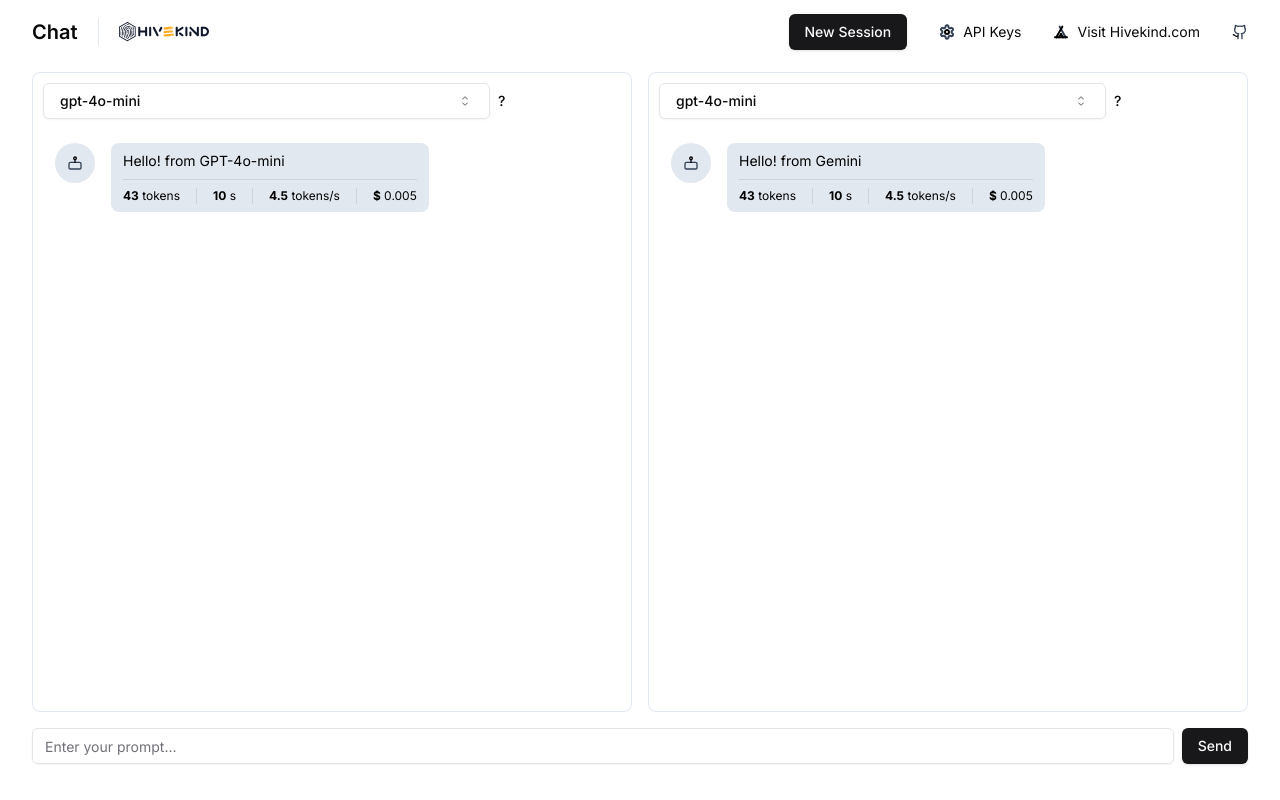
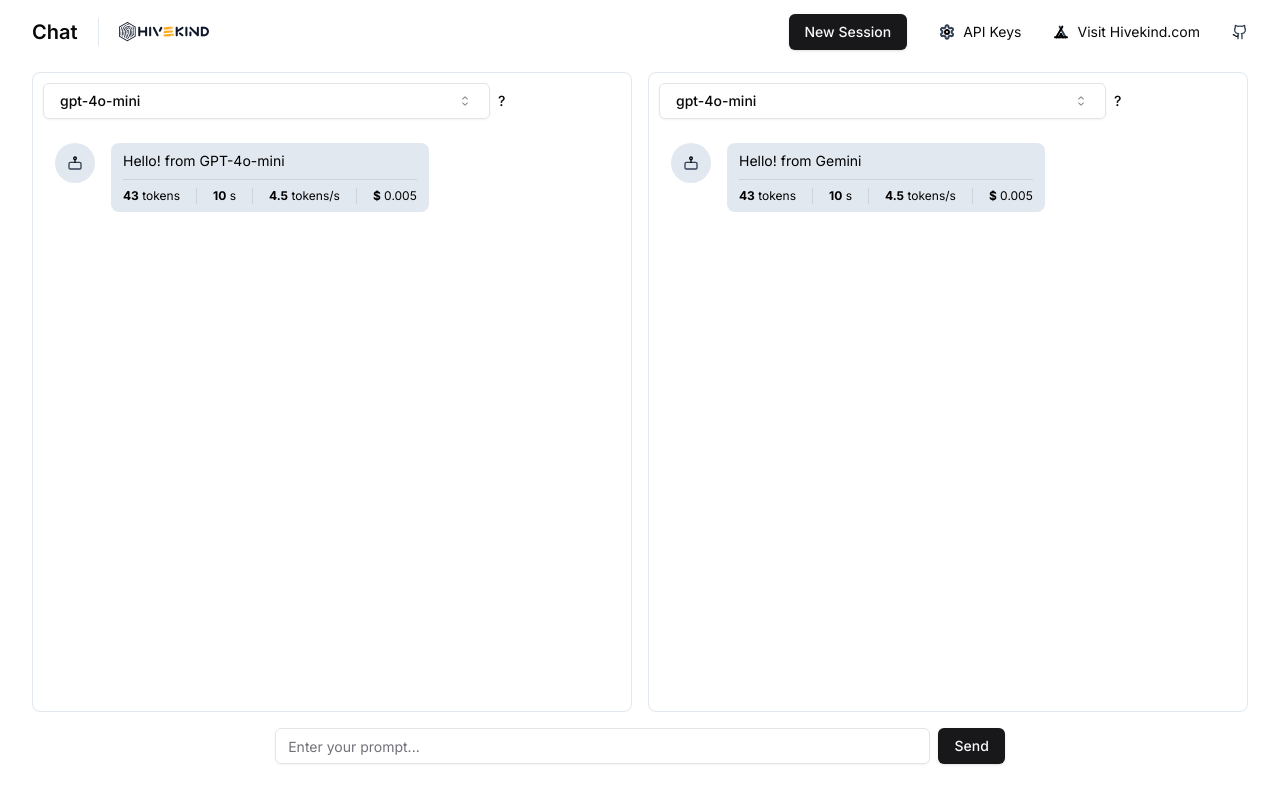
Before and after one commit to Hivekind/hivechat, a Next.js app: page /hivechat/ in a window 1280 px wide. Built offline with nearby package versions, Linux system fonts and the light colour scheme.

Commit message:
Change the width of form input and submit

```diff
--- a/src/components/message-form.tsx
+++ b/src/components/message-form.tsx
@@ -28,7 +28,7 @@
   return (
     <div>
       <form onSubmit={onSubmit}>
-        <div className="flex w-full items-center space-x-2">
+        <div className="flex w-3/5 items-center gap-2 mx-auto">
           <Input
             type="text"
             placeholder="Enter your prompt..."
```
